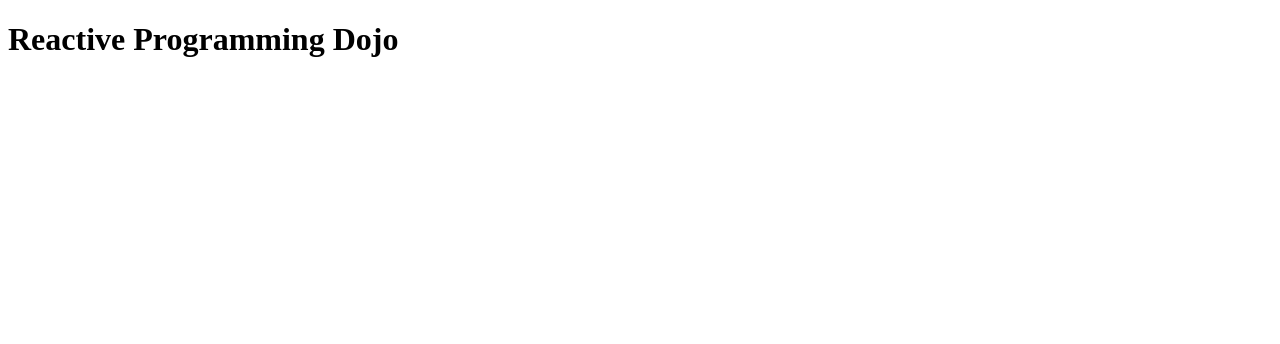
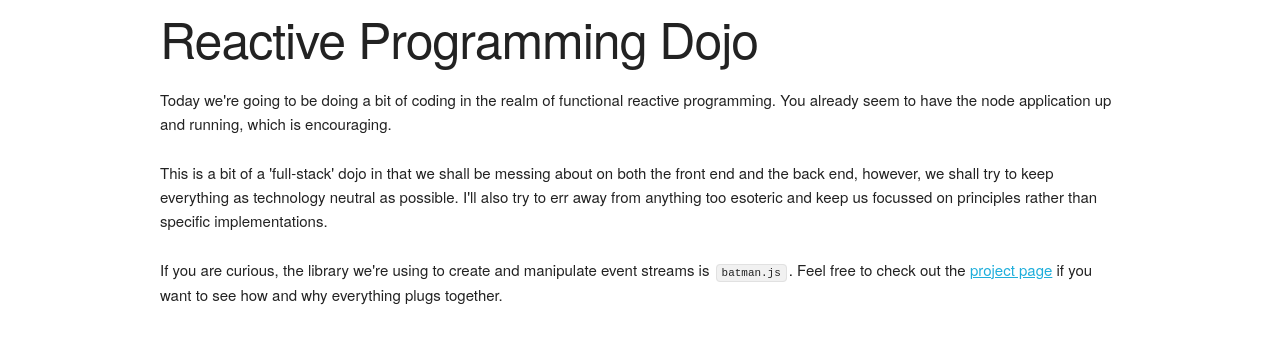
Before and after one commit to dojonorth/reactive-dojo, a website: page views/index.html in a window 1280 px wide. Drawn offline with nearby package versions, Linux system fonts and the light colour scheme.

Commit message:
whole lot of nothing about nothing.

```diff
--- a/views/index.html
+++ b/views/index.html
@@ -2,9 +2,27 @@
 <html lang="en">
 <head>
     <meta charset="UTF-8">
+    <meta name="viewport" content="width=device-width, initial-scale=1">
+    <link rel="stylesheet" href="https://cdnjs.cloudflare.com/ajax/libs/skeleton/2.0.4/skeleton.css">
+
     <title>Reactive Programming Dojo</title>
 </head>
 <body>
-    <h1>Reactive Programming Dojo</h1>
+    <div class="container">
+        <h1>Reactive Programming Dojo</h1>
+        <p>Today we're going to be doing a bit of coding in the realm of functional reactive
+            programming. You already seem to have the node application up and running, which is
+            encouraging.</p>
+        <p>This is a bit of a 'full-stack' dojo in that we shall be messing about on both the front
+            end and the back end, however, we shall try to keep everything as technology neutral as
+            possible. I'll also try to err away from anything too esoteric and keep us focussed on
+            principles rather than specific implementations.
+        </p>
+        <p>If you are curious, the library we're using to create and manipulate event streams is
+            <code>batman.js</code>. Feel free to check out the
+            <a href="https://baconjs.github.io/">project page</a> if you want to see how and why
+            everything plugs together.
+        </p>
+    </div>
 </body>
 </html>
```
